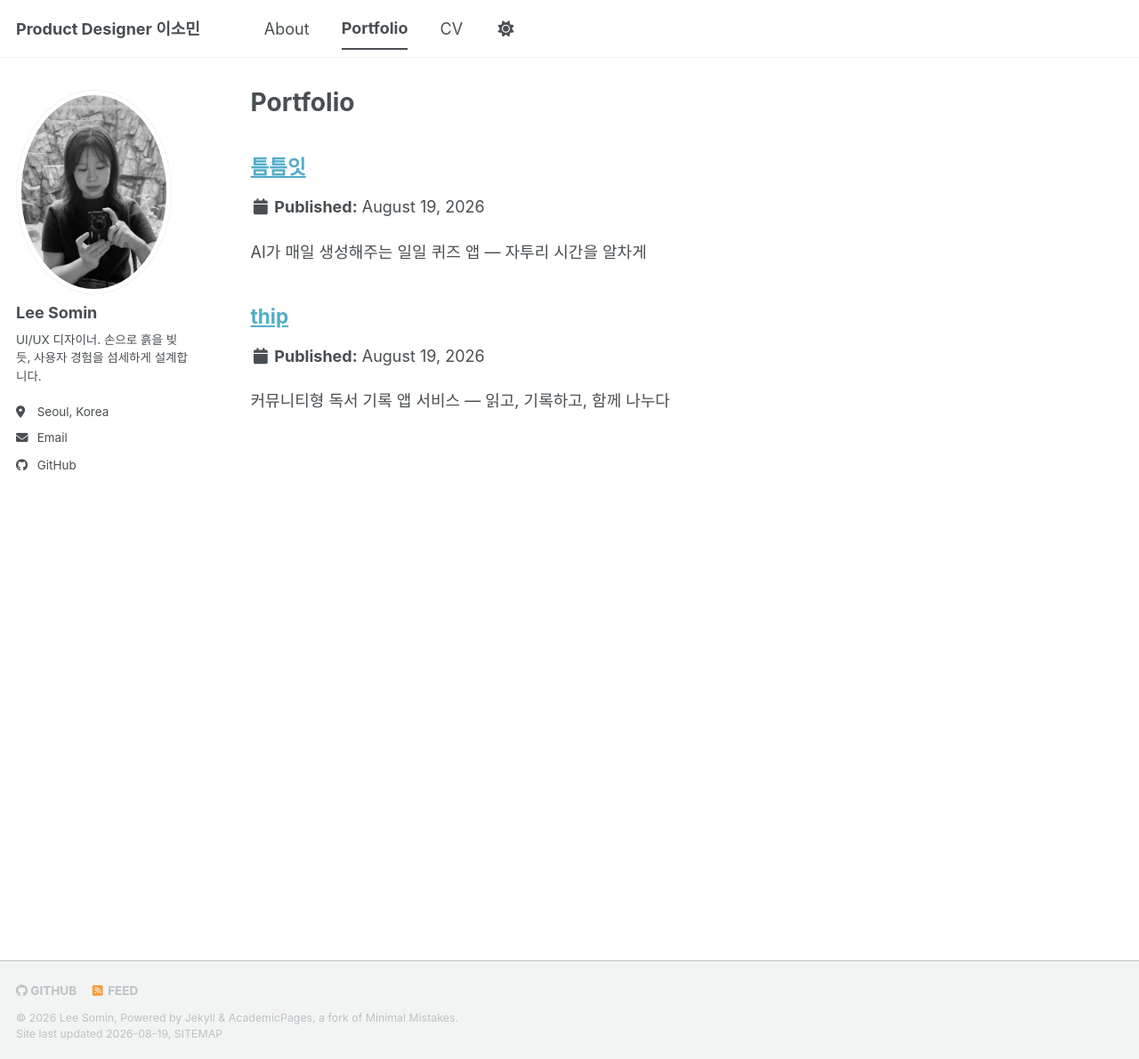
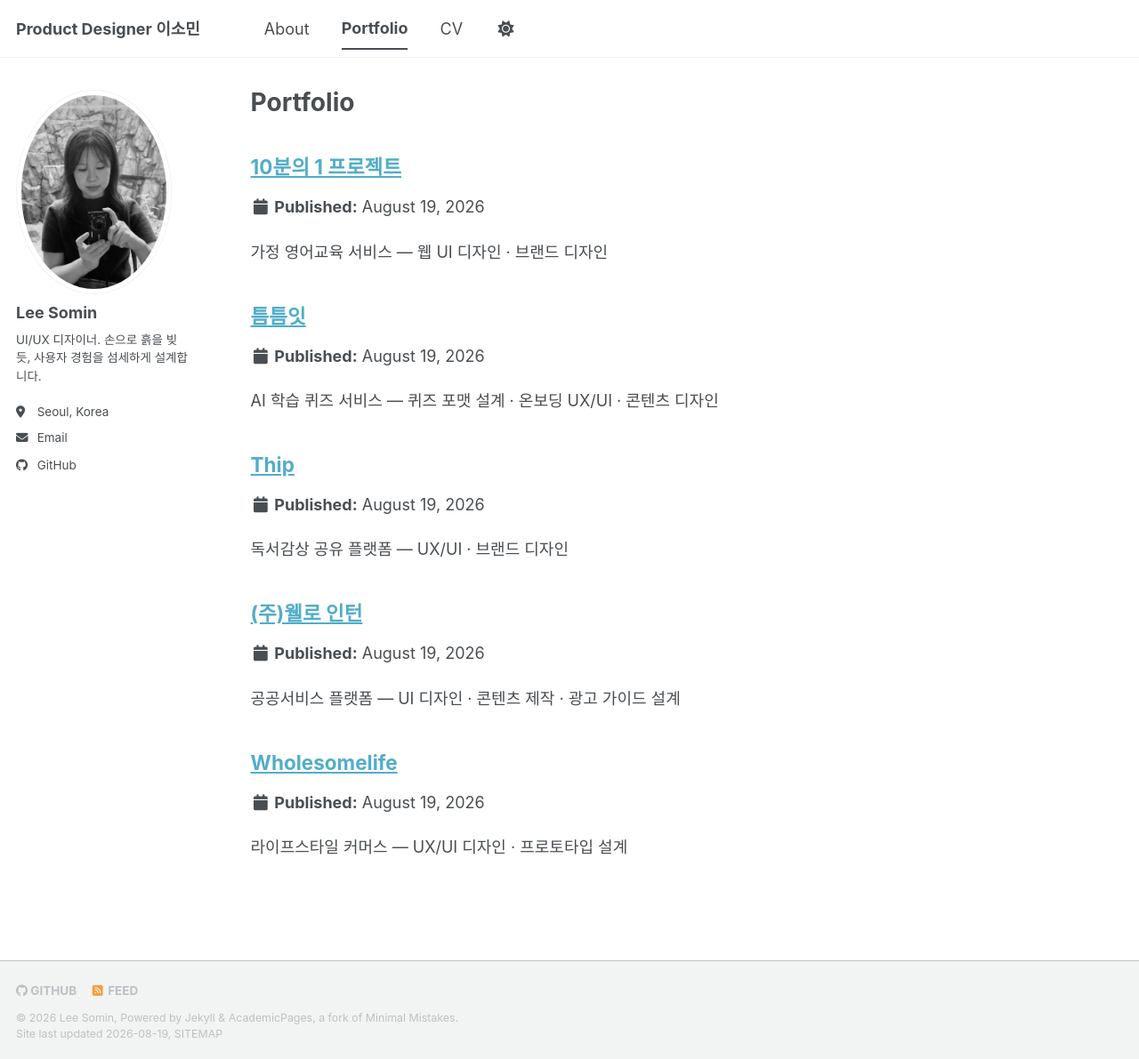
Before and after one commit to 2-somin/2-somin.github.io, a Jekyll site: the page built from _pages/portfolio.html, in a window 1280 px wide and 1191 px high. Shown: the whole window at 89% size. Built offline with Jekyll 4.4.1, drawn with Linux system fonts in a browser that asks for light colours; a script bundle is joined from its source files by our own code; library files that are not in the unit come from our copies.

Commit message:
포트폴리오 페이지 경력기술서 기반으로 업데이트
- 틈틈잇·Thip 항목 성과 수치 상세화
- 웰로 인턴 경력 항목 신규 추가 (5개 세부 프로젝트)
- 10분의 1 프로젝트 항목 신규 추가
- Wholesomelife 항목 신규 추가

Co-Authored-By: Claude Sonnet 4.6 <noreply@anthropic.com>

```diff
--- /dev/null
+++ b/_portfolio/10min.md
@@ -0,0 +1,18 @@
+---
+title: "10분의 1 프로젝트"
+excerpt: "가정 영어교육 서비스 — 웹 UI 디자인 · 브랜드 디자인"
+collection: portfolio
+order: 2
+---
+
+**기간:** 2024.09 – 진행중
+**역할:** 웹 UI 디자인 및 구축, 브랜드 디자인
+**서비스:** 가정 영어교육 콘텐츠 서비스
+
+사업화 방향 탐색부터 웹 구축·브랜딩까지 주도한 가정 영어교육 서비스입니다.
+
+## 주요 성과
+
+- 사업화 방향 탐색 주도 (사용자 인터뷰, 설문조사 등)
+- 영상 콘텐츠를 템플릿화해 제작 시간 **30% 단축**
+- 유튜브 개설 **3개월 만에 구독자 약 800명** 달성
--- a/_portfolio/teumteumeat.md
+++ b/_portfolio/teumteumeat.md
@@ -1,13 +1,24 @@
 ---
 title: "틈틈잇"
-excerpt: "AI가 매일 생성해주는 일일 퀴즈 앱 — 자투리 시간을 알차게"
+excerpt: "AI 학습 퀴즈 서비스 — 퀴즈 포맷 설계 · 온보딩 UX/UI · 콘텐츠 디자인"
 collection: portfolio
+order: 1
 ---
 
+**기간:** 2025.12 – 진행중
+**역할:** 퀴즈 포맷 설계, 온보딩 UX/UI, 콘텐츠 디자인
 **플랫폼:** AOS / iOS
-**역할:** UI/UX 디자인
 
 AI가 매일 새로운 퀴즈를 생성해 자투리 시간을 학습 시간으로 바꿔주는 앱입니다.
 
+## 주요 성과
+
+- 출시 후 사용자 데이터 기반 **9차 개선** 지속
+- 온보딩 플로우 **7→5단계** 단축
+- UIBowl 사이드 프로젝트 공모전 **3위**
+- 누적 활성 사용자 **6,300명** · 출시 1개월 **280 다운로드**
+
+## 링크
+
 - [App Store](https://apps.apple.com/kr/app/%ED%8B%88%ED%8B%88%EC%9E%87/id6757255726)
 - [Play Store](https://play.google.com/store/apps/details?id=com.teumteumeat.teumteumeat)
--- a/_portfolio/thip.md
+++ b/_portfolio/thip.md
@@ -1,13 +1,23 @@
 ---
-title: "thip"
-excerpt: "커뮤니티형 독서 기록 앱 서비스 — 읽고, 기록하고, 함께 나누다"
+title: "Thip"
+excerpt: "독서감상 공유 플랫폼 — UX/UI · 브랜드 디자인"
 collection: portfolio
+order: 3
 ---
 
+**기간:** 2025.02 – 2025.06
+**역할:** UX/UI 디자인, 브랜드 디자인 (디자이너 2인 협업)
 **플랫폼:** AOS / Web
-**역할:** UI/UX 디자인
 
 독서 기록을 커뮤니티와 함께 나눌 수 있는 소셜 독서 플랫폼입니다.
+모바일·웹 반응형 화면을 디자이너 2인이 협업하여 대응했습니다.
+
+## 주요 성과
+
+- 과학기술정보통신부 주관 **한이음 드림업 공모전(창의도전형) 장려상**
+- **서울 청년센터 광진 청년 커뮤니티 지원사업(진구친구) 선정**
+
+## 링크
 
 - [Play Store](https://play.google.com/store/apps/details?id=com.texthip.thip)
 - [Web](https://www.thip.co.kr/)
--- /dev/null
+++ b/_portfolio/wello.md
@@ -0,0 +1,36 @@
+---
+title: "(주)웰로 인턴"
+excerpt: "공공서비스 플랫폼 — UI 디자인 · 콘텐츠 제작 · 광고 가이드 설계"
+collection: portfolio
+order: 0
+---
+
+**기간:** 2025.10 – 2026.03 (5개월)
+**역할:** 제품실 디자인 인턴 — UI 디자인, 콘텐츠 제작
+**서비스:** B2C(웰로) / B2B(웰로비즈)
+
+정부·기업·개인을 데이터로 연결해 정책 정보 활용을 돕는 공공서비스 플랫폼에서
+UI 디자인 및 콘텐츠 제작 전반을 담당했습니다.
+
+## 주요 프로젝트
+
+**커머스 상세페이지 효율화** | 웰로 - 고향사랑기부제
+- GPT봇으로 문구 자동화, 상품 이미지 AI 생성 도입
+- 신규 입사자 온보딩 표준화
+- 상세페이지 건당 제작 시간 **약 84% 단축**
+
+**광고 UI 가이드 설계** | 웰로 × AdsDrop
+- 기획·개발·광고대행사 간 일관된 광고 노출 기준 수립
+- 제안서·디자인 가이드·PSD 템플릿·아이콘 세트 등 산출물 제작
+
+**신규 커머스 서비스 디자인 보조** | 웰로컬마켓
+- 경쟁 서비스 분석 후 패턴 제안
+- 핵심 화면 UI 보조, 기획·개발과 화면 정의
+
+**콘텐츠 디자인**
+- Meta 광고 콘텐츠, 3D 비주얼 썸네일 등 다양한 포맷 제작
+- 국민카드·신한카드 등 기업, 지자체 제휴 프로모션 페이지 제작
+
+**데이터·문서 제작**
+- 카카오뱅크·카카오페이 등 파트너사 대상 제안서 제작
+- 정책 데이터·보도자료·제안서 시각화 및 보고서 가공
--- /dev/null
+++ b/_portfolio/wholesomelife.md
@@ -0,0 +1,17 @@
+---
+title: "Wholesomelife"
+excerpt: "라이프스타일 커머스 — UX/UI 디자인 · 프로토타입 설계"
+collection: portfolio
+order: 4
+---
+
+**기간:** 2024.11
+**역할:** UX 설계, UI 디자인, 프로토타입 제작 (5인 디자인 팀)
+**서비스:** 라이프스타일 커머스
+
+5인 디자인 팀으로 약 2주간 기획·제작·발표한 라이프스타일 커머스 프로젝트입니다.
+
+## 주요 작업
+
+- UX 설계 · UI 디자인 · 프로토타입 제작
+- 5인 디자인 팀 협업, 약 2주간 기획·제작·발표
```
